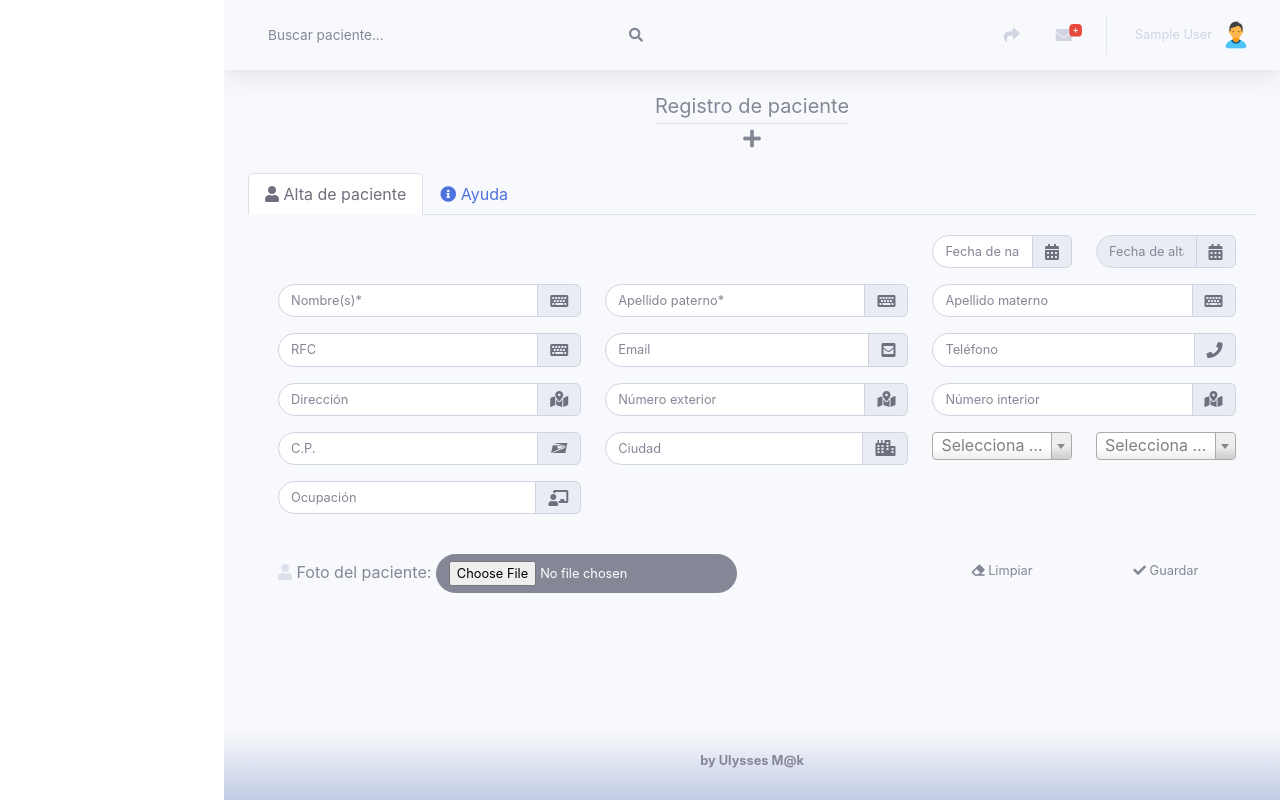
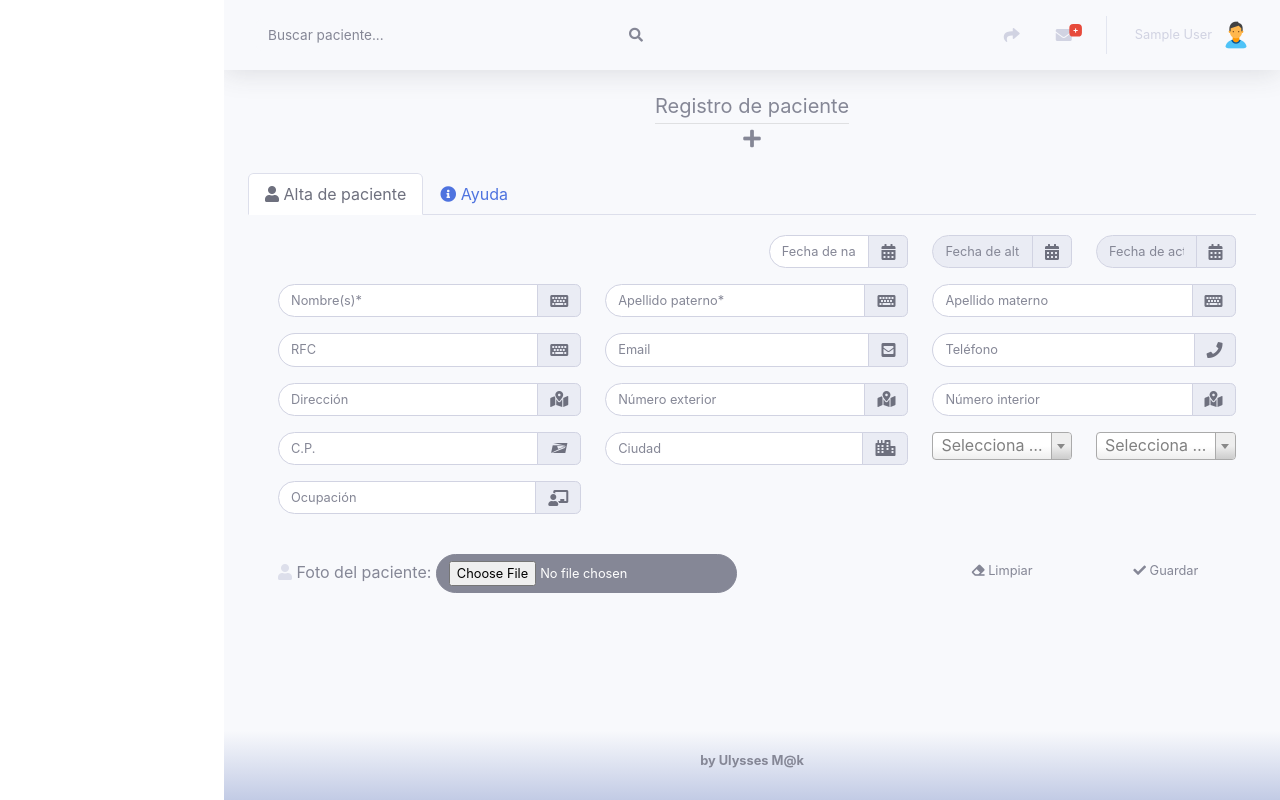
Before and after one commit to byosonet/webtooth, a Django app: page /service/add/ in a window 1280 px wide. Run offline with Django 3.2, Linux system fonts and the light colour scheme; the visitor is signed in with stand-in values (Sample User, id 1); data comes from the database, SQL or seed files in the repository; parts of the project's set-up code (start-up, migrations or seed data) failed here and were passed over; some libraries are stand-ins or nearby versions.

Commit message:
add field fecha update for form

```diff
--- a/apppatients/forms.py
+++ b/apppatients/forms.py
@@ -32,11 +32,13 @@ class PatientForm(forms.ModelForm):
 	ocupacion = forms.CharField(required=False, max_length=50, widget=forms.TextInput(attrs=inputCSS('Ocupación')))
 	fechaNacimiento = forms.DateTimeField(input_formats=DATE_INPUT_FORMAT, required=False, widget=forms.DateInput(
 		format=DATE_INPUT_SHOW, attrs=inputCSS('Fecha de nacimiento')))
+	fechaUpdate = forms.DateTimeField(input_formats=DATETIME_INPUT_FORMAT, required=False, disabled=True,
+	                                widget=forms.DateInput(format=DATETIME_INPUT_SHOW, attrs=inputCSS('Fecha de actualizacón')))
 
 	class Meta:
 		model = Patient
 		fields = ['nombre', 'apellidoPaterno', 'apellidoMaterno',
-                    'email', 'telefono', 'numexp', 'foto', 'activo', 'rfc', 'fechaAlta', 'sexo', 'ocupacion', 'fechaNacimiento']
+                    'email', 'telefono', 'numexp', 'foto', 'activo', 'rfc', 'fechaAlta', 'sexo', 'ocupacion', 'fechaNacimiento', 'fechaUpdate']
 
 class AdressForm(forms.ModelForm):
 	calle=forms.CharField(required=False, max_length=50, widget=forms.TextInput(attrs=inputCSS('Dirección')))
--- a/apppatients/models.py
+++ b/apppatients/models.py
@@ -17,7 +17,7 @@ class Patient(AuditModel, models.Model):
 	ocupacion = models.CharField(blank=True, null=True, max_length=75, verbose_name="Ocupación")
 	fechaNacimiento = models.DateField(blank=True, null=True, verbose_name="Fecha nacimiento")
 
-	fechaUpdate = models.DateTimeField(auto_now_add=True, blank=True, null=True, verbose_name="Fecha actualización")
+	fechaUpdate = models.DateTimeField(blank=True, null=True, verbose_name="Fecha actualización")
 	foto = models.ImageField(blank=True, null=True, verbose_name="Foto", upload_to="img")
 
 	def __str__(self):
--- a/apppatients/query.py
+++ b/apppatients/query.py
@@ -98,6 +98,7 @@ def filterByIdPatient(idPatient, formPatient):
 		formPatient.fields['sexo'].initial = patient.sexo
 		formPatient.fields['ocupacion'].initial = patient.ocupacion
 		formPatient.fields['fechaNacimiento'].initial = patient.fechaNacimiento
+		formPatient.fields['fechaUpdate'].initial = patient.fechaUpdate
 		return formPatient
 	else:
 		return None
--- a/apppatients/templates/patient/alta.html
+++ b/apppatients/templates/patient/alta.html
@@ -37,7 +37,7 @@
 
 
                 <div class="form-group row">
-                    <div class="col-sm-8"></div>
+                    <div class="col-sm-6"></div>
                     <div class="col-sm-2">
                         <div class="input-group">
                             {{form.fechaNacimiento}}
@@ -49,6 +49,14 @@
                     <div class="col-sm-2">
                         <div class="input-group">
                             {{form.fechaAlta}}
+                            <div class="input-group-append">
+                                <div class="input-group-text"><i class="fas fa-calendar-alt"></i></div>
+                            </div>
+                        </div>
+                    </div>
+                    <div class="col-sm-2">
+                        <div class="input-group">
+                            {{form.fechaUpdate}}
                             <div class="input-group-append">
                                 <div class="input-group-text"><i class="fas fa-calendar-alt"></i></div>
                             </div>
--- a/apppatients/views.py
+++ b/apppatients/views.py
@@ -110,6 +110,7 @@ def altaPaciente(request):
             patient.apellidoMaterno = patient.apellidoMaterno.title()
             patient.email = patient.email.lower()
             patient.fechaAlta = currentLocalTime()
+            patient.fechaUpdate = currentLocalTime()
             patient.rfc = patient.rfc.upper()
             log.info("Formulario valido, preparando alta de paciente...")
             dataPatient = formPatient.cleaned_data
```
Also changed, not shown: apppatients/templates/patient/datosPaciente.html (+11 -3 lines).
